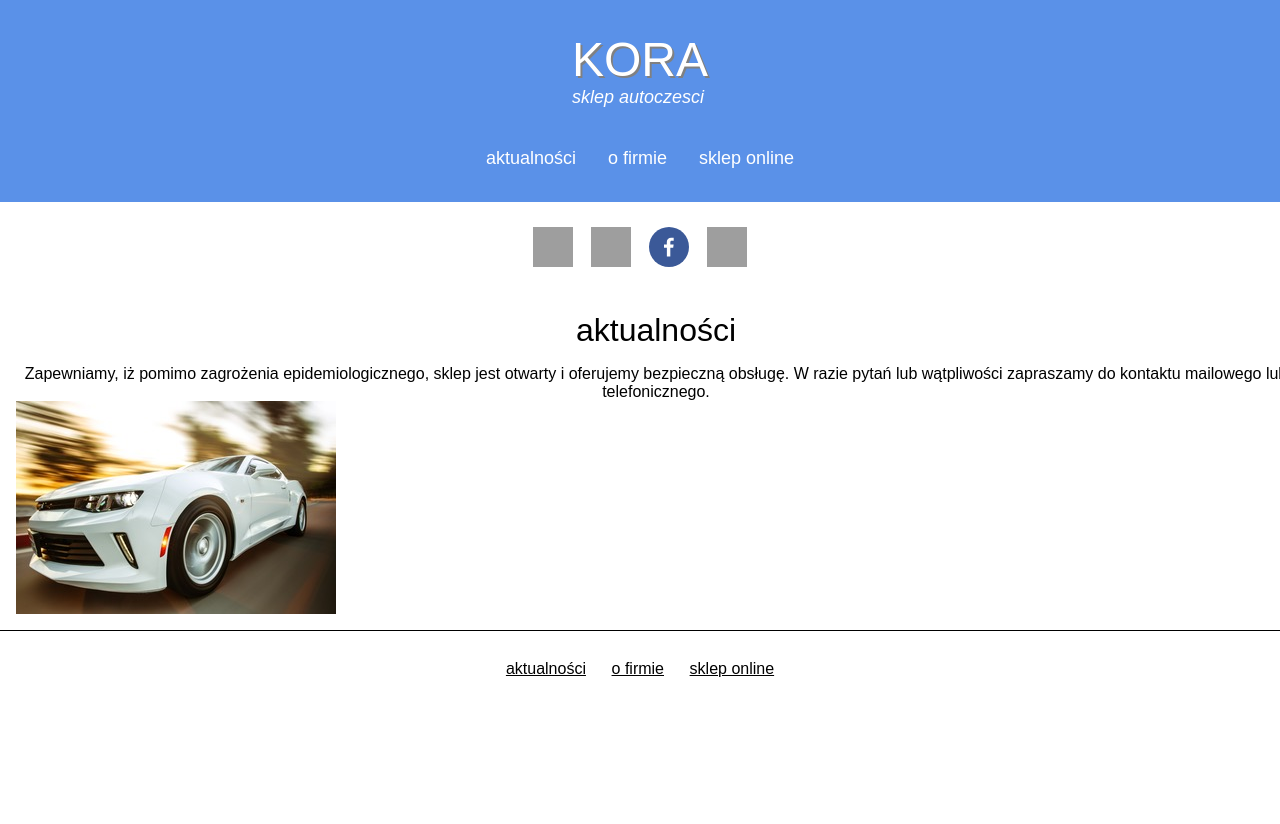
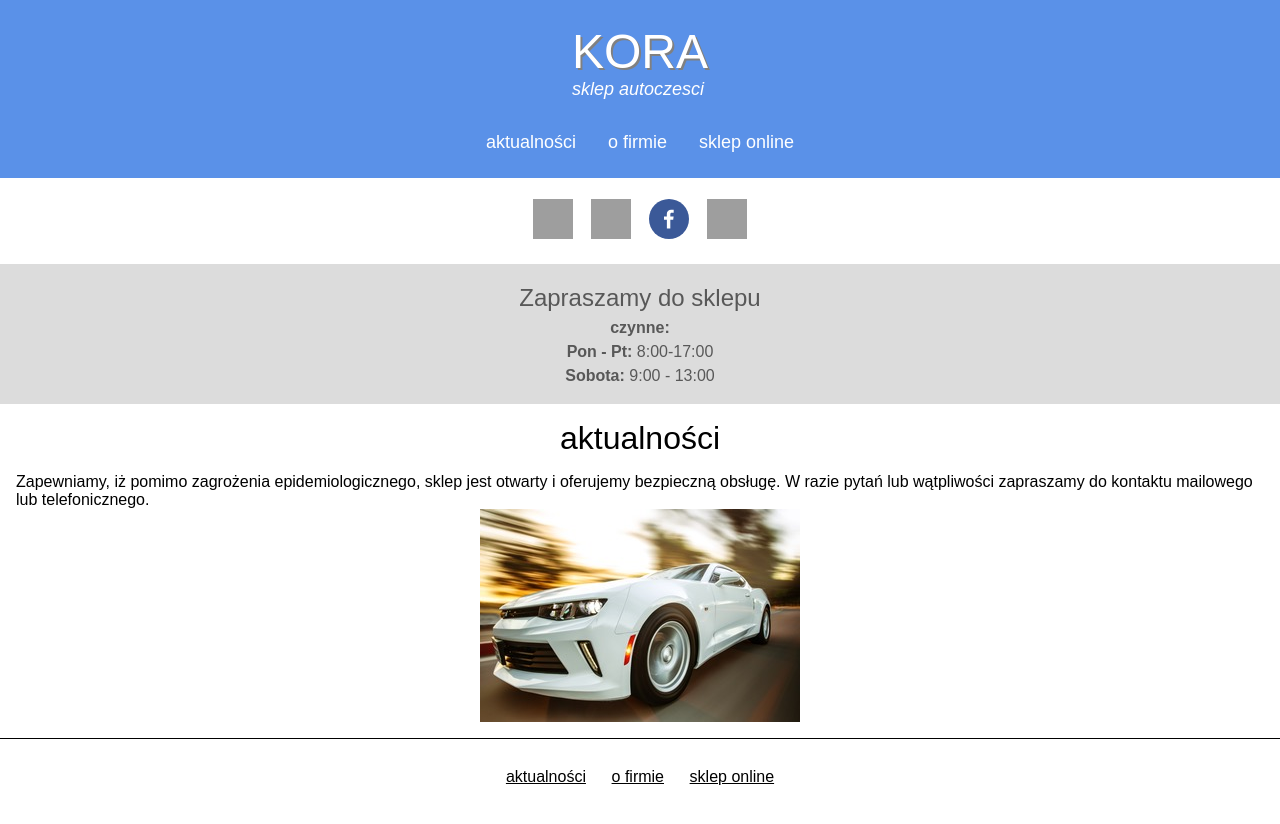
Before and after one commit to alwaystudios/kora, a React (Create React App) app: page / in a window 1280 px wide. Shown: the top 824 px of the page. Before the commit the page ends 800 px from the top, so only its background shows below. Built offline with nearby package versions, Linux system fonts and the light colour scheme; grey boxes are pictures that could not be loaded.

Commit message:
opening times

```diff
--- a/src/components/Header.jsx
+++ b/src/components/Header.jsx
@@ -2,6 +2,7 @@ import React from 'react'
 import styled from 'styled-components'
 import { Links } from './Links'
 import { Menu } from './Menu'
+import { OpeningTimes } from './OpeningTimes'
 
 const Header = styled.header`
   display: flex;
@@ -13,7 +14,7 @@ const Header = styled.header`
 `
 
 const Container = styled.div`
-  margin: 2rem;
+  margin: 1.5rem;
 `
 
 const Title = styled.div`
@@ -36,5 +37,6 @@ export const AppHeader = ({ setTab }) => (
     </Container>
     <Menu setTab={setTab} />
     <Links />
+    <OpeningTimes />
   </Header>
 )
--- a/src/components/Links.jsx
+++ b/src/components/Links.jsx
@@ -10,7 +10,7 @@ const Container = styled.div`
   color: #999999;
   background-color: #ffffff;
   width: 100%;
-  padding: 1rem;
+  padding: 0.75rem;
 
   & a {
     padding: 0.5rem;
--- a/src/components/MenuButton.jsx
+++ b/src/components/MenuButton.jsx
@@ -14,7 +14,7 @@ const Button = styled.div`
   overflow: hidden;
   padding: 0.5rem 1rem 0.5rem 1rem;
   border-bottom: 1px solid #5a91e8;
-  margin-bottom: 1.5rem;
+  margin-bottom: 1rem;
 
   &: focus {
     box-shadow: none;
--- /dev/null
+++ b/src/components/OpeningTimes.jsx
@@ -0,0 +1,26 @@
+import React from 'react'
+import styled from 'styled-components'
+
+const Container = styled.div`
+  display: flex;
+  flex-direction: column;
+  color: #585858;
+  background-color: #dcdcdc;
+  width: 100%;
+  align-items: center;
+  padding: 1rem;
+  line-height: 1.5;
+`
+
+export const OpeningTimes = () => (
+  <Container>
+    <div style={{ fontSize: 'x-large' }}>Zapraszamy do sklepu</div>
+    <b>czynne:</b>
+    <div>
+      <b>Pon - Pt:</b> 8:00-17:00
+    </div>
+    <div>
+      <b>Sobota:</b> 9:00 - 13:00
+    </div>
+  </Container>
+)
--- a/src/components/pages/Page.jsx
+++ b/src/components/pages/Page.jsx
@@ -3,9 +3,9 @@ import styled from 'styled-components'
 
 const Container = styled.div`
   display: flex;
-  text-align: center;
   flex-direction: column;
-  width: 100%;
+  justify-content: center;
+  align-items: center;
   margin: 1rem;
 `
 
```
Also changed, not shown: src/components/Contact.jsx (deleted, +0 -66 lines).
